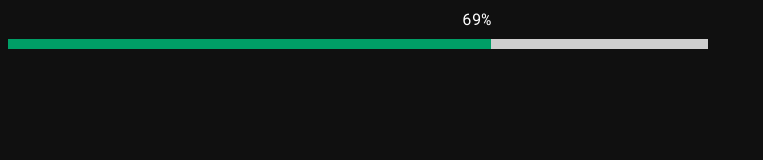
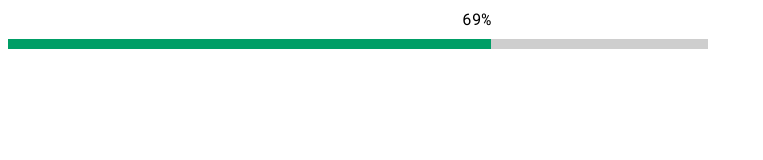
Before and after one commit to cherryy102/Progress-bar, a plain HTML site: page index.html in a window 1280 px wide. Shown: the whole page, without its empty margins (0-763 px from the left). Drawn offline with Linux system fonts and the light colour scheme.

Commit message:
add variables

```diff
--- a/css/style.css
+++ b/css/style.css
@@ -1,17 +1,15 @@
 :root {
+  /* start values*/
   --barWidth: 700px;
   --barHeight: 10px;
   --barBgcColor: #cecece;
   --barColor: #009E66;
-}
-
-body {
-  background-color: #101010;
+  --fontColor: black;
 }
 
 .progress__bar {
   width: var(--barWidth);
-  font-family: 'Roboto Mono', monospace;
+  font-family: 'Roboto Mono', monospace, arial;
 }
 
 .progress__bar__rail {
@@ -35,6 +33,6 @@ body {
   width: 0%;
   text-align: right;
   margin-bottom: 10px;
-  color: white;
+  color: var(--fontColor);
 }
 /*# sourceMappingURL=style.css.map */
```
